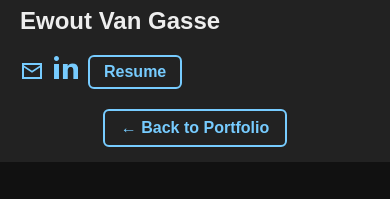
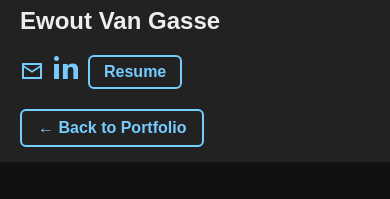
Before and after one commit to AirStryx/AirStryx.github.io, a plain HTML site: page Projects/Breachers.html in a window 390 px wide. Shown: the part 78-277 px from the top of the page. Drawn offline with Linux system fonts and the light colour scheme.

Commit message:
change align of back button

```diff
--- a/Projects/Breachers.html
+++ b/Projects/Breachers.html
@@ -178,7 +178,7 @@
             }
 
             .back-button {
-                align-self: center;
+                align-self: flex-start;
                 padding: 8px 16px;
                 width: auto;
                 text-align: center;
```
Also changed, not shown: Projects/CrystalMech.html (+1 -1 lines), Projects/Forefront.html (+1 -1 lines), Projects/Hyperdash.html (+1 -1 lines), Projects/Inverted.html (+1 -1 lines).
